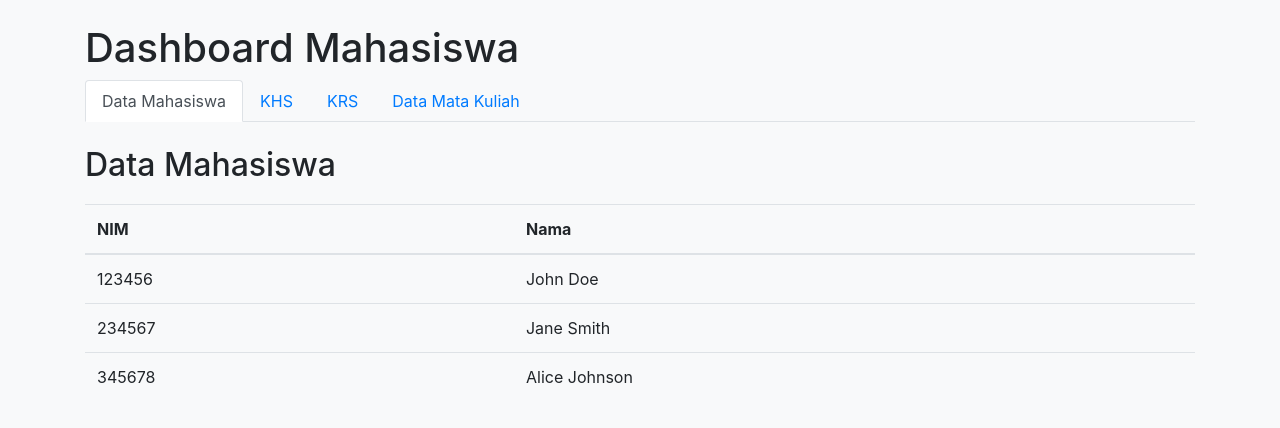
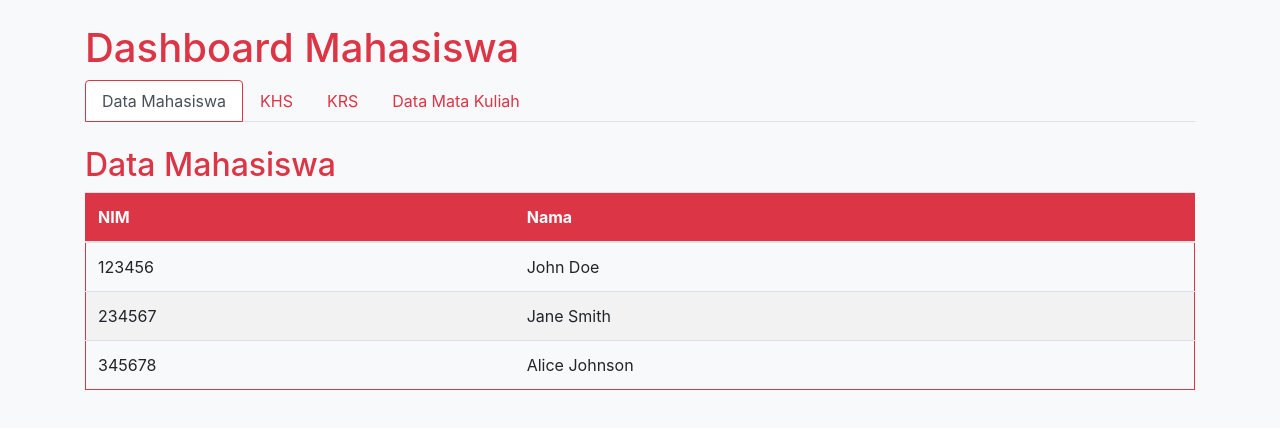
Before and after one commit to deaberlianty/ppl, a plain HTML site: page index.html in a window 1280 px wide. Drawn offline with nearby package versions, Linux system fonts and the light colour scheme.

Commit message:
styles.css

```diff
--- a/styles.css
+++ b/styles.css
@@ -1,12 +1,53 @@
 body {
-    background-color: #f8f9fa;
+    background-color: #f8f9fa; /* Warna latar belakang yang terang */
+    color: #343a40; /* Warna teks default */
+}
+
+h1, h2 {
+    color: #dc3545; /* Merah untuk judul */
+}
+
+.nav-tabs .nav-link {
+    color: #dc3545; /* Merah untuk teks tab */
+}
+
+.nav-tabs .nav-link.active {
+    background-color: #ffffff; /* Putih untuk tab aktif */
+    border-color: #dc3545; /* Merah untuk border tab aktif */
 }
 
 .table {
-    margin-top: 20px;
+    border: 1px solid #dc3545; /* Merah untuk border tabel */
 }
 
-#grafik {
-    height: 400px;
-    width: 100%;
+.table th {
+    background-color: #dc3545; /* Merah untuk header tabel */
+    color: white; /* Teks putih untuk header tabel */
 }
+
+.table tbody tr:nth-child(even) {
+    background-color: #f2f2f2; /* Warna abu-abu muda untuk baris genap */
+}
+
+.table tbody tr:hover {
+    background-color: #e2e6ea; /* Warna abu-abu saat hover */
+}
+
+.btn-primary {
+    background-color: #dc3545; /* Merah untuk tombol */
+    border-color: #dc3545; /* Merah untuk border tombol */
+}
+
+.btn-primary:hover {
+    background-color: #c82333; /* Merah lebih gelap saat hover */
+    border-color: #bd2130; /* Merah lebih gelap saat hover */
+}
+
+.form-control {
+    border: 1px solid #dc3545; /* Merah untuk border input */
+}
+
+.form-control:focus {
+    border-color: #dc3545; /* Merah saat fokus */
+    box-shadow: 0 0 0 0.2rem rgba(220, 53, 69, 0.25); /* Bayangan saat fokus */
+}
```
